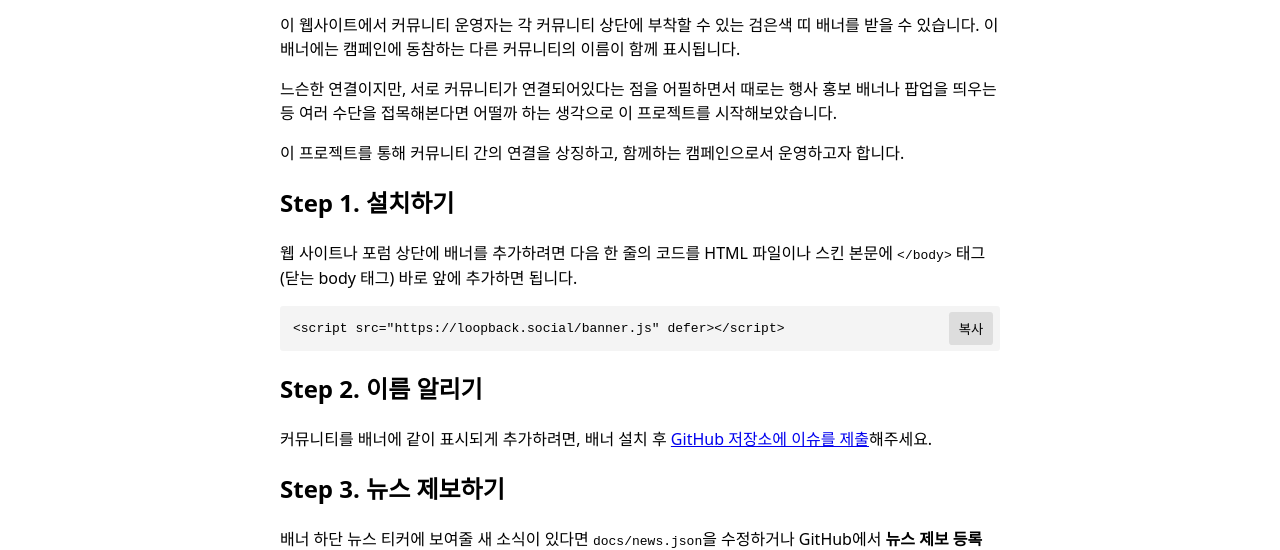
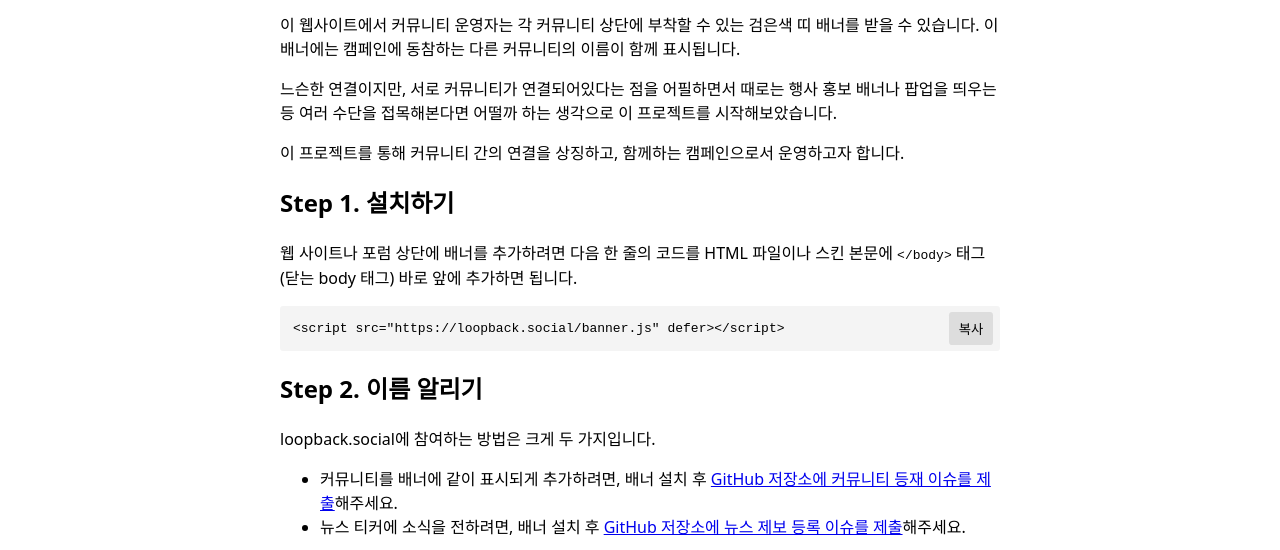
Before and after one commit to loopback-social/community-network-banner, a plain HTML site: page docs/index.html in a window 1280 px wide. Shown: the part 254-804 px from the top of the page. Drawn offline with Linux system fonts and the light colour scheme.

Commit message:
Update index.html

```diff
--- a/docs/index.html
+++ b/docs/index.html
@@ -71,7 +71,11 @@
     <pre><button class="copy-button">복사</button><code>&lt;script src="https://loopback.social/banner.js" defer&gt;&lt;/script&gt;</code></pre>
 
     <h2>Step 2. 이름 알리기</h2>
-    <p>커뮤니티를 배너에 같이 표시되게 추가하려면, 배너 설치 후 <a href="https://github.com/dotnetdev-kr/community-network-banner/issues/new/choose" target="_blank">GitHub 저장소에 이슈를 제출</a>해주세요.</p>
+    <p>loopback.social에 참여하는 방법은 크게 두 가지입니다.</p>
+    <ul>
+        <li>커뮤니티를 배너에 같이 표시되게 추가하려면, 배너 설치 후 <a href="https://github.com/dotnetdev-kr/community-network-banner/issues/new/choose" target="_blank">GitHub 저장소에 커뮤니티 등재 이슈를 제출</a>해주세요.</li>
+        <li>뉴스 티커에 소식을 전하려면, 배너 설치 후 <a href="https://github.com/dotnetdev-kr/community-network-banner/issues/new/choose" target="_blank">GitHub 저장소에 뉴스 제보 등록 이슈를 제출</a>해주세요.</li>
+    </ul>
 
     <h2>Step 3. 뉴스 제보하기</h2>
     <p>배너 하단 뉴스 티커에 보여줄 새 소식이 있다면 <code>docs/news.json</code>을 수정하거나 GitHub에서 <strong>뉴스 제보 등록</strong> 이슈 템플릿을 통해 제보할 수 있습니다.</p>
```
